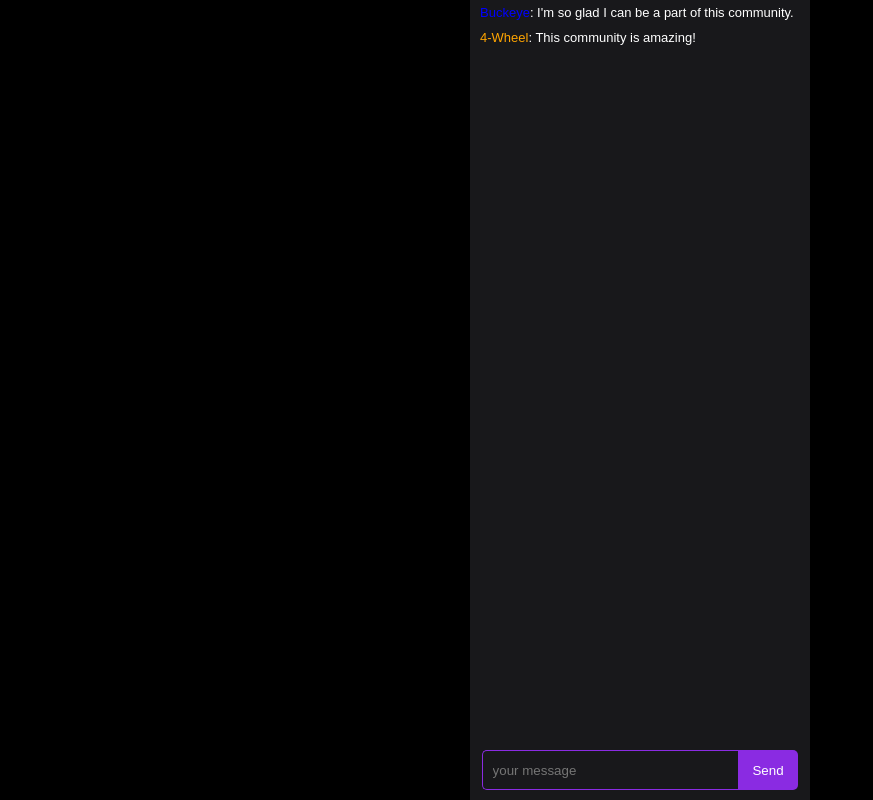
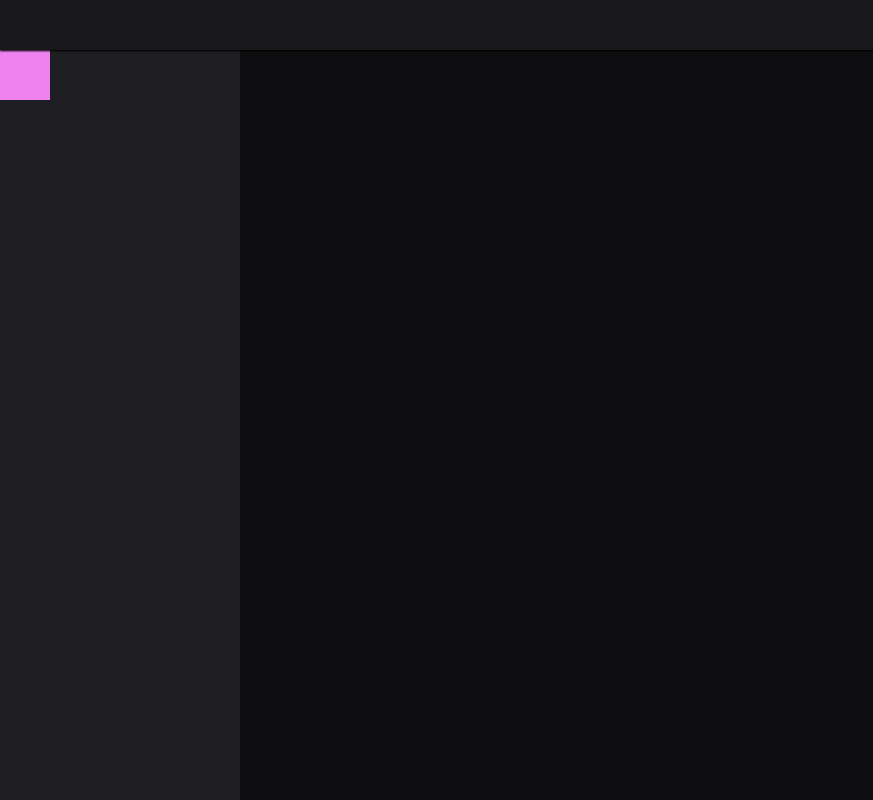
Before and after one commit to onio1100/streaming-platform, a React (Vite) app: page / in a window 1280 px wide. Shown: the whole page, without its empty margins (0-873 px from the left). Built offline with nearby package versions, Linux system fonts and the light colour scheme.

Commit message:
progres save

```diff
--- /dev/null
+++ b/src/components/HorizontalNav.jsx
@@ -0,0 +1,7 @@
+export default function HorizontalNav() {
+    return(
+        <nav className="hnav">
+
+        </nav>
+    )
+}
--- /dev/null
+++ b/src/components/MainOutlet.jsx
@@ -0,0 +1,13 @@
+import { Outlet } from "react-router-dom";
+import HorizontalNav from "./HorizontalNav";
+import VerticalNav from "./VerticalNav";
+
+export default function MainOutlet() {
+    return(
+        <div className="main__wraper">
+            <HorizontalNav />
+            <VerticalNav />
+            <Outlet />
+        </div>
+    )
+}
--- /dev/null
+++ b/src/components/VerticalNav.jsx
@@ -0,0 +1,17 @@
+import { useState } from "react"
+
+export default function VerticalNav() {
+    const [smallNav, setSmallNav] = useState(false);
+
+    function switchNav(){
+        setSmallNav((prevNav) => {
+           return prevNav ? false : true
+        })
+    }
+
+    return(
+        <div className={smallNav ? "vnav vnav--small" : "vnav"}>
+            <div className="vnav__switch" onClick={switchNav}></div>
+        </div>
+    )
+}
--- a/src/main.jsx
+++ b/src/main.jsx
@@ -3,22 +3,22 @@ import ReactDOM from 'react-dom/client'
 import "./style.css"
 import Chat from './components/Chat.jsx'
 import { RouterProvider, createBrowserRouter } from 'react-router-dom'
+import MainOutlet from './components/MainOutlet'
 
 const router = createBrowserRouter([
   {
     path: "/",
-    element: <Chat />,
+    element: <MainOutlet />,
     errorElement: <div>Page not found: ERROR 404</div>
   },
   {
     path: "/main",
-    element: <div>elo elo w main</div>
+    element: <Chat></Chat>
   }
 ]);
 
 ReactDOM.createRoot(document.getElementById('root')).render(
   <React.StrictMode>
-    {/* <Chat /> */}
     <RouterProvider router={router} />
   </React.StrictMode>,
 )
--- a/src/style.css
+++ b/src/style.css
@@ -3,22 +3,53 @@
     padding: 0;
     box-sizing: border-box;
 }
-.app{
+:root{
+    --background: #0e0e10;
+    --secend-background: #18181b;
+    --third-background: #1f1f23;
+    --index-top: 10;
+    --index-mid: 5;
+}
+.main__wraper{
     width: 100%;
-    height: 100vh;
-    background-color: #000;
-    color: #fff;
-    display: flex;
-    justify-content: center;
-    align-items: center;
-    font-size: 30px;
-    font-family: sans-serif;
+    min-height: 100vh;
+    background-color: var(--background);
+    position: relative;
+}
+/* horizontal nav */
+.hnav{
+    width: 100%;
+    height: 50px;
+    background-color: var(--secend-background);
+    box-shadow: 0 1px 2px rgba(0, 0, 0, 0.9), 0 0px 2px rgba(0, 0, 0, 0.9);
+    position: fixed;
+    top: 0;
+    left: 0;
+    z-index: var(--index-top);
+}
+/* vertical nav */
+.vnav{
+    height: calc(100vh - 50px);
+    width: 240px;
+    background-color: var(--third-background);
+    position: fixed;
+    top: 50px;
+    left: 0;
+    z-index: var(--index-mid);
+}
+.vnav--small{
+    width: 50px;
+}
+.vnav__switch{
+    background-color: violet;
+    width: 50px;
+    height: 50px;
 }
 /* chat */
 .chat{
     width: 340px;
     height: 100%;
-    background-color: #18181b;
+    background-color: var(--secend-background);
     display: flex;
     flex-direction: column;
 }
```
